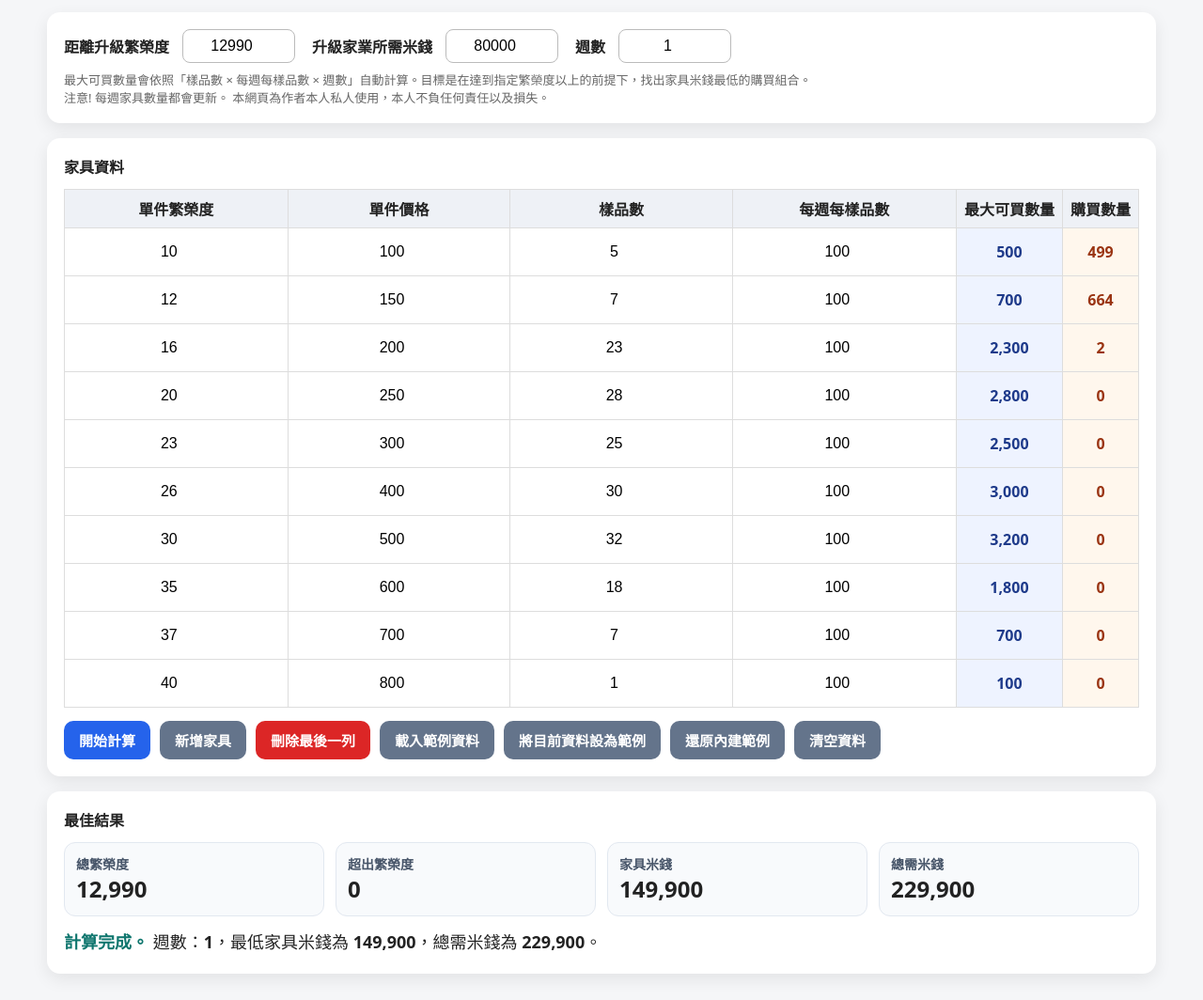
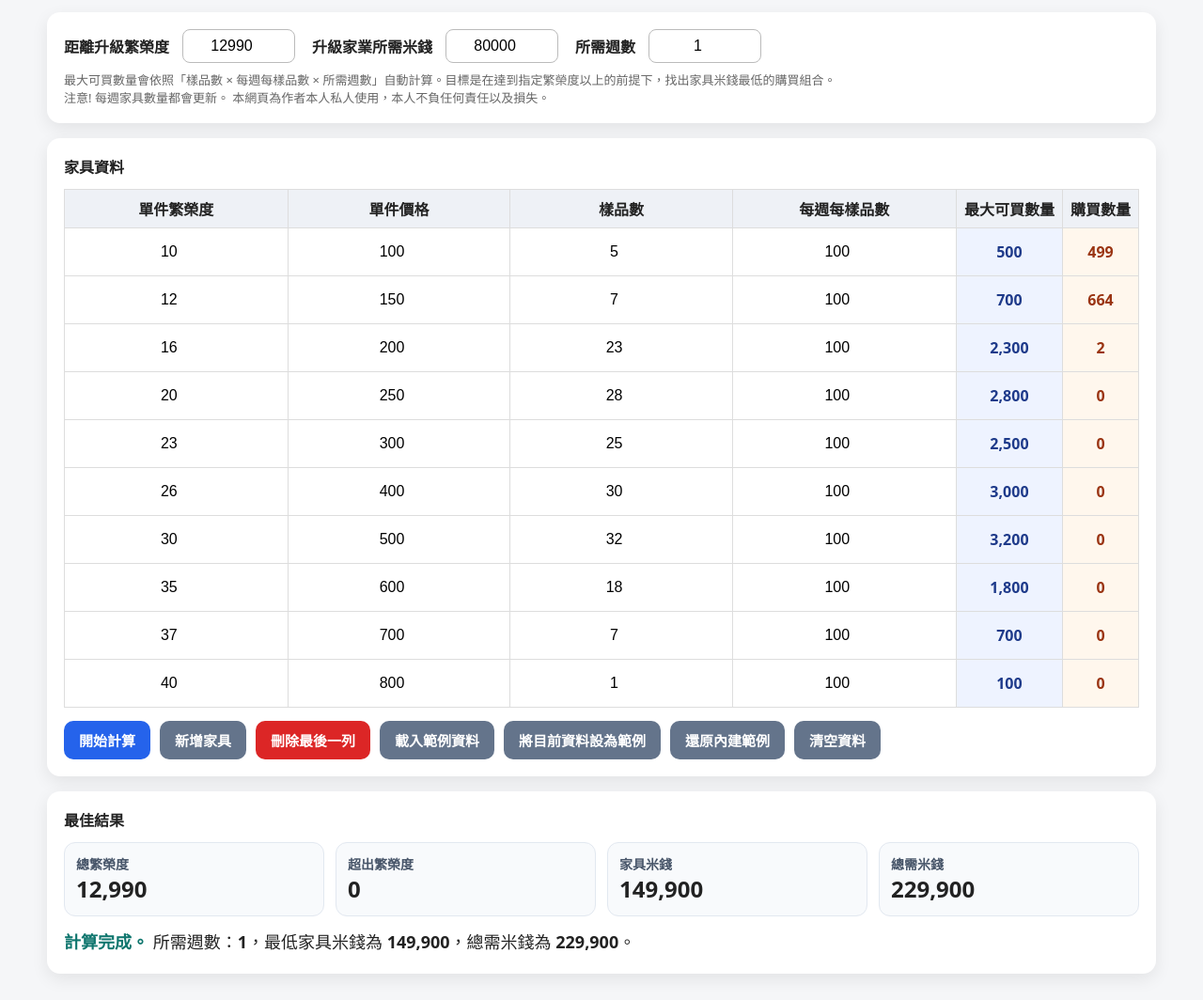
Before and after one commit to m11311012/prosperity-calculator, a plain HTML site: page index.html in a window 1280 px wide. Shown: the part 71-1135 px from the top of the page at 94% size. Drawn offline with Linux system fonts and the light colour scheme.

Commit message:
Update index.html

```diff
--- a/index.html
+++ b/index.html
@@ -41,9 +41,9 @@
     <div class="toprow">
       <div class="field"><label>距離升級繁榮度</label><input id="target" type="number" value="12990" min="0"></div>
       <div class="field"><label>升級家業所需米錢</label><input id="upgradeCost" type="number" value="80000" min="0"></div>
-      <div class="field"><label>週數</label><input id="weeks" type="number" value="1" min="1" step="1"></div>
+      <div class="field"><label>所需週數</label><input id="weeks" type="number" value="1" min="1" step="1"></div>
     </div>
-    <div class="small">最大可買數量會依照「樣品數 × 每週每樣品數 × 週數」自動計算。目標是在達到指定繁榮度以上的前提下，找出家具米錢最低的購買組合。</div>
+    <div class="small">最大可買數量會依照「樣品數 × 每週每樣品數 × 所需週數」自動計算。目標是在達到指定繁榮度以上的前提下，找出家具米錢最低的購買組合。</div>
     <div class="small">注意! 每週家具數量都會更新。 本網頁為作者本人私人使用，本人不負任何責任以及損失。</div>
   </div>
 
@@ -237,7 +237,7 @@ function solve(){
   document.getElementById('overProsperity').textContent=(bestS-target).toLocaleString();
   document.getElementById('furnitureCost').textContent=bestC.toLocaleString();
   document.getElementById('totalCost').textContent=(bestC+upgradeCost).toLocaleString();
-  document.getElementById('status').innerHTML=`<span class="good">計算完成。</span> 週數：<b>${weeks()}</b>，最低家具米錢為 <b>${bestC.toLocaleString()}</b>，總需米錢為 <b>${(bestC+upgradeCost).toLocaleString()}</b>。`;
+  document.getElementById('status').innerHTML=`<span class="good">計算完成。</span> 所需週數：<b>${weeks()}</b>，最低家具米錢為 <b>${bestC.toLocaleString()}</b>，總需米錢為 <b>${(bestC+upgradeCost).toLocaleString()}</b>。`;
 }
 
 document.getElementById('weeks').addEventListener('input', ()=>{ updateMaxQty(); clearResult(); });
```
